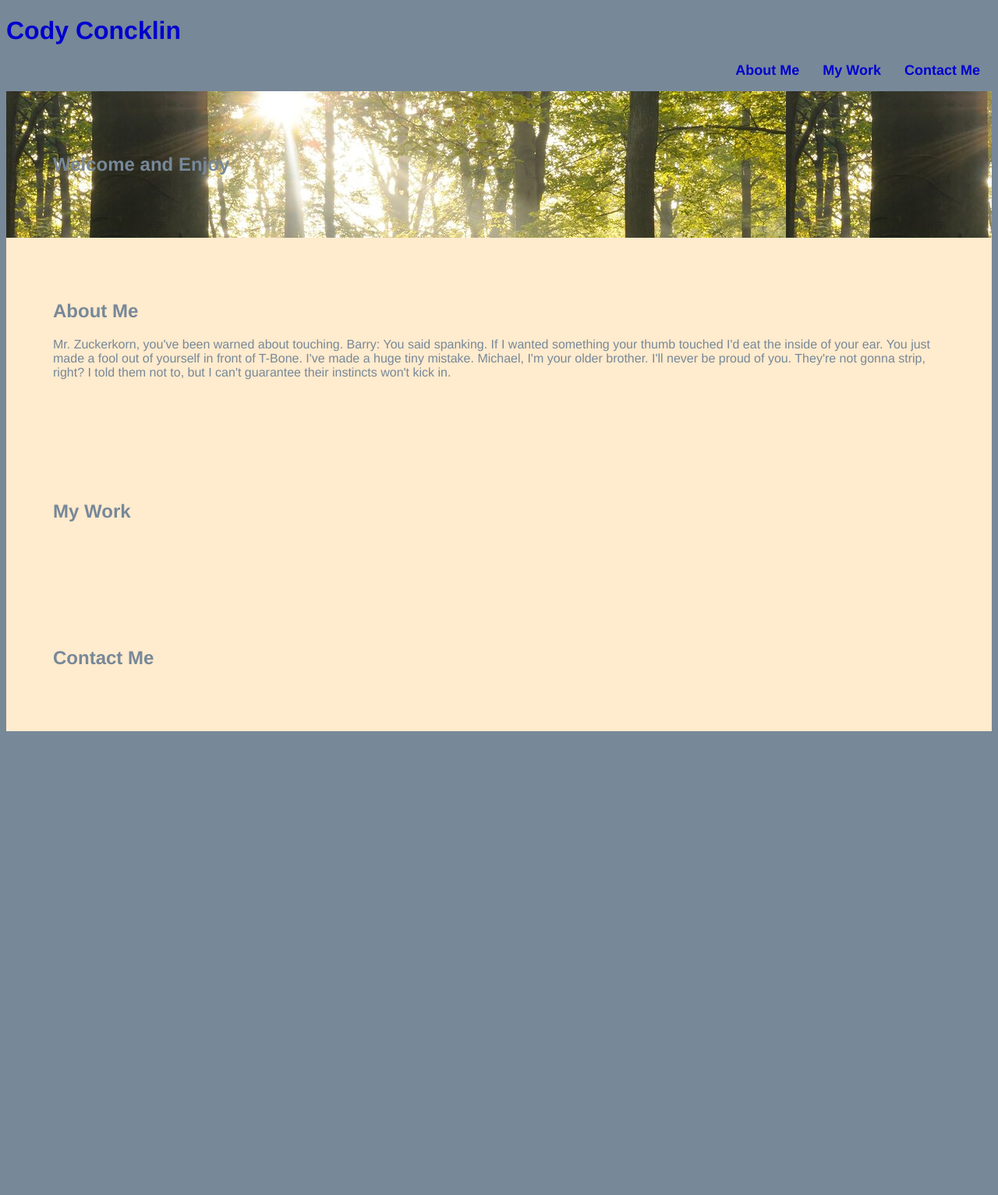
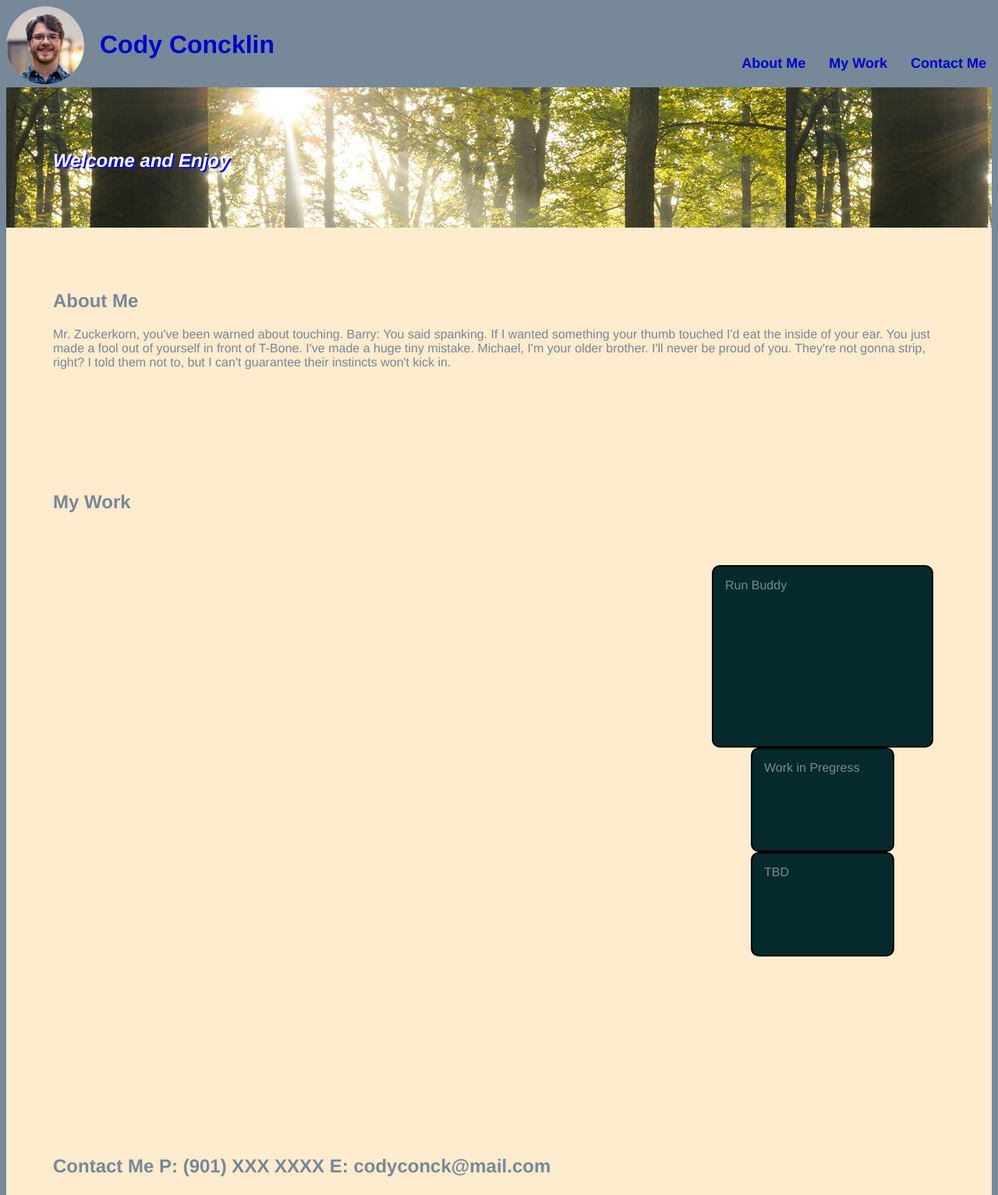
Before and after one commit to CodyConck/CCDesigns-Portfolio, a plain HTML site: page index.html in a window 1280 px wide. Shown: the top 1533 px of the page at 78% size. Before the commit the page ends 946 px from the top, so only its background shows below. Drawn offline with Linux system fonts and the light colour scheme.

Commit message:
added html for contact info, played with styles and flex attempting to position elements, added cards to My Work

```diff
--- a/assets/style.css
+++ b/assets/style.css
@@ -2,10 +2,31 @@ body {
     font-family: Helvetica, Arial, sans-serif;
     background-color: lightslategray;
 }
+ header {
+    display: inline-flex;
+    align-items: flex-end;
+ }
 
-header h1 a {
+.personal-info {
+    display: inline-flex;
+}
+
+header h1 {
     color: mediumblue;
     display: flex;
+    padding-left: 20px;
+    padding-top: 10px;
+}
+
+header img {
+    border-radius: 50% 50%;
+    width: 100px;
+    height: auto;
+}
+
+header nav {
+    position: absolute;
+    right: 0;
 }
 
 header nav ul li a {
@@ -24,19 +45,62 @@ header nav ul {
     list-style: none;
 }
 
+
+
 section {
     display: flex;
-    flex-wrap: wrap;
     padding: 60px;
     color: lightslategray;
+
 }
+
 
 .hero {
     background-image:url(./images/PortfolioHero.jpg);
+    height: 60px;
+}
+
+
+.hero-welcome {
+    right: 25px;
+    bottom: 30px;
+    font-style: italic;
+    color: white;
+    text-shadow: 2px 2px blue;
 }
 
 .main-content {
     background-color: blanchedalmond;
-    display: flexbox;
+    display: flex;
     flex-wrap: wrap;
 }
+
+#app-tabs {
+    max-width: 1080px;
+    height: fit-content;
+    margin: 100px 0 100px auto;
+    padding: 15px;
+    display: flex;
+    flex-direction: column;
+    flex-wrap: nowrap;
+    justify-items: space-between;
+    align-items: center;
+}
+
+.app {
+    height: 100px;
+    width: 150px;
+    padding: 15px;
+    background-color: rgb(6, 42, 43);
+    border: 2px solid black;
+    border-radius: 10px;
+}
+
+.larger {
+    height: 200px;
+    width: 250px;
+}
+
+#contact-me {
+
+}
--- a/index.html
+++ b/index.html
@@ -9,10 +9,13 @@
 
 <body>
   <header>
-      <h1>
-          <a>Cody Concklin</a>
-          <!-- need image -->
-      </h1>
+    <div class="personal-info">
+        <img src="./assets/images/2AACB8C5-CEEA-4B08-875D-B1F55F4267C4.jpeg">
+        <h1>
+        Cody Concklin
+        </h1>
+
+      </div>
 
 <!-- Begin Header Nav Keys -->
       <nav>
@@ -52,15 +55,17 @@
         <div>
             <h2>My Work</h2>
         </div>
-        <div></div>
-        <div></div>
-        <div></div>
+    <div id="app-tabs">
+        <div class="app larger">Run Buddy</div>
+        <div class="app">Work in Pregress</div>
+        <div class="app">TBD</div>
+    </div>
     </section>
 
     <!--Begin Contact Me-->
     <section id="contact-me" class="main-content">
         <div>
-            <h2>Contact Me</h2>
+            <h2>Contact Me P: (901) XXX XXXX E: codyconck@mail.com</h2>
         </div>
     </section>
 </body>
```
